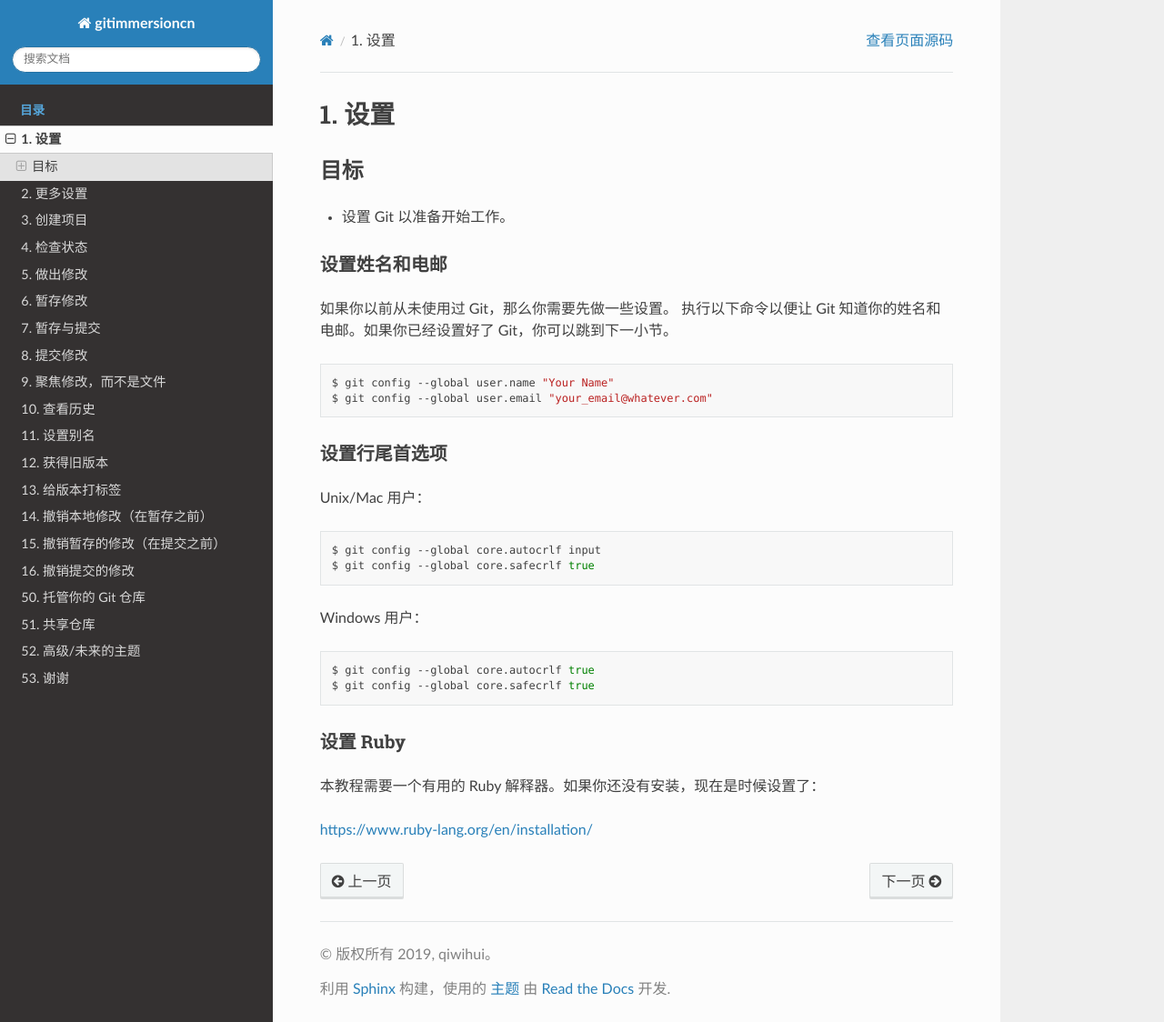
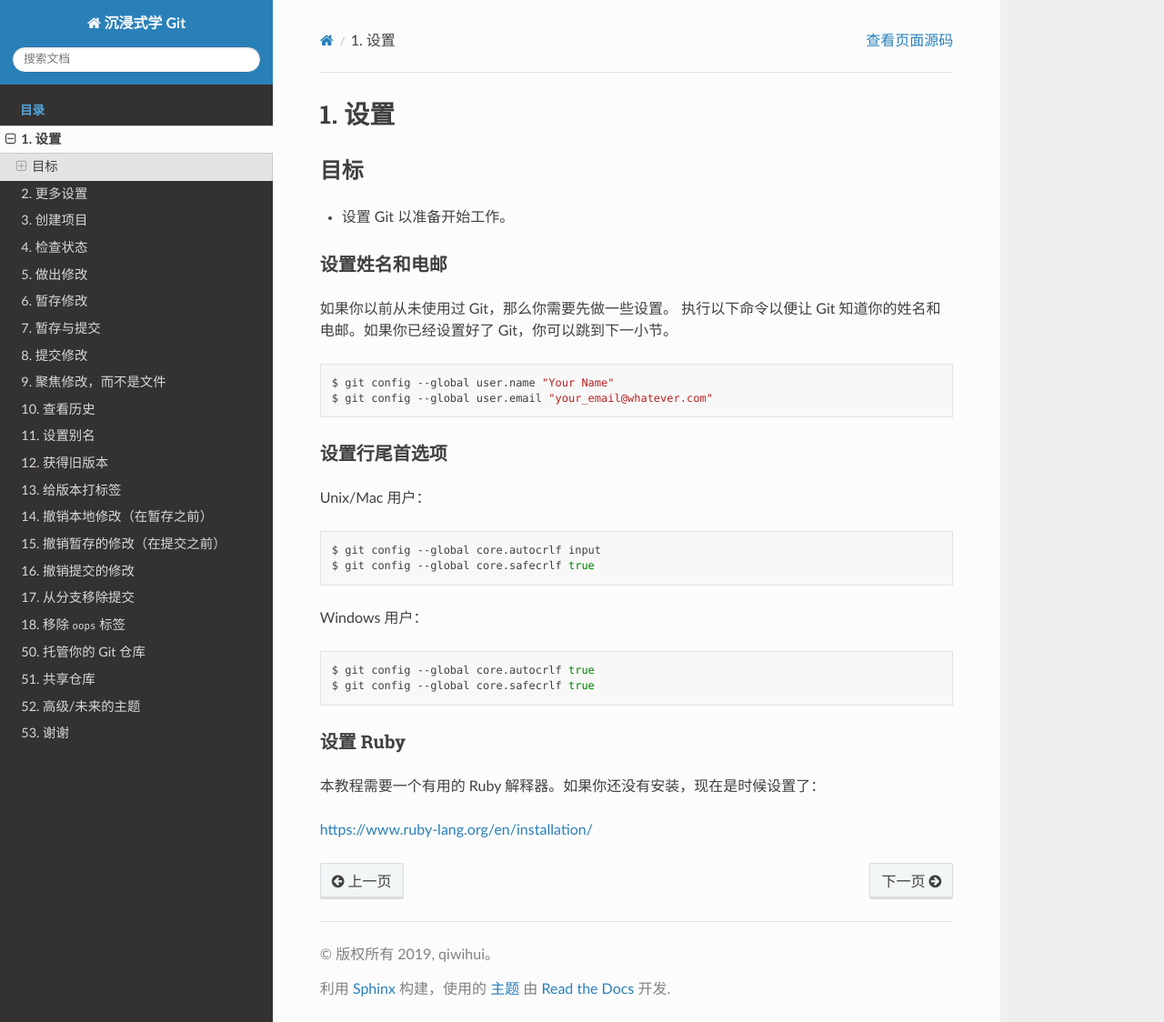
Before and after one commit to qiwihui/gitimmersion, a Sphinx documentation site: the page built from source/lab-1.rst, in a window 1280 px wide and 1124 px high. Shown: the whole window at 91% size. Built offline with Sphinx 7.4.7 and the Read the Docs theme 2.0.0, drawn with Linux system fonts in a browser that asks for light colours; pages that are not in the unit, such as notebooks, are missing from menus; some of the changed lines change nothing that is shown.

Commit message:
docs: lab-17,18

```diff
--- a/source/conf.py
+++ b/source/conf.py
@@ -17,7 +17,7 @@
 
 # -- Project information -----------------------------------------------------
 
-project = 'gitimmersioncn'
+project = '沉浸式学 Git'
 copyright = '2019, qiwihui'
 author = 'qiwihui'
 
--- /dev/null
+++ b/source/lab-17.rst
@@ -0,0 +1,121 @@
+17. 从分支移除提交
+======================
+
+目标
+^^^^^^^^^^^
+
+* 学习如何从分支移除最近的提交。
+
+上一小节的 ``revert`` 是一个让我们撤销仓库中的任意提交的强大命令。
+然而，原始提交和“撤销”提交在分支历史中都可见（使用 ``git log`` 命令）。
+
+经常我们提交代码，然后很快意识到犯了错误。如果有一个“收回”命令能允许我们假装不正确的提交从未发生过该多好啊。
+“收回”命令甚至还会阻止错误的提交在 ``git log`` 历史中的显示。这就像错误的提交从未发生过一样。
+
+
+重置命令
+-------------
+
+我们已经介绍过 ``reset`` 命令，并用它来设置暂存区以便与特定的提交保持一致（我们在之前的实验中使用 ``HEAD`` 提交）。
+
+当给定提交引用（如哈希值、分支或标签名）时，``reset`` 命令将：
+
+1. 重写当前分支到指向的特定提交
+2. 重置暂存区到匹配特定的提交（可选）
+3. 重置工作目录到匹配特定的提交（可选）
+
+
+检查历史
+------------
+
+让我们快速地查看我们的提交历史。
+
+.. code-block:: shell
+
+    $ git hist
+
+输出：
+
+.. code-block:: shell
+
+    $ git hist
+    * 8c2f695 2019-11-01 | Revert "Oops, we didn't want this commit" (HEAD -> master) [Jim Weirich]
+    * d5723b3 2019-11-01 | Oops, we didn't want this commit [Jim Weirich]
+    * 4d578d4 2019-11-01 | Added a comment (tag: v1) [Jim Weirich]
+    * dc1d42f 2019-11-01 | Added a default value (tag: v1-beta) [Jim Weirich]
+    * 9a1c494 2019-11-01 | Using ARGV [Jim Weirich]
+    * 063b40e 2019-11-01 | First Commit [Jim Weirich]
+
+我们看到在该分支中的最后两个提交为 “Oops” 和 “Revert Oops”。让我们使用 ``reset`` 来移除它们。
+
+
+首先，标记分支
+---------------
+
+但在我们移除提交前，让我们使用一个标签来标记最新的提交以便能够再次找到它。
+
+.. code-block:: shell
+
+    $ git tag oops
+
+
+重置到 “Oops” 前
+----------------
+
+看看上面的日志历史，我们可以知道标记为“v1”的提交是错误提交之前的正确提交。
+让我们重置分支到该位置。因为分支已经标记，所以我们可以在 ``reset`` 命令中使用标签名（ 如果它没有被标记，那么我们只能使用哈希值）。
+
+.. code-block:: shell
+
+    $ git reset --hard v1
+    $ git hist
+
+输出：
+
+.. code-block:: shell
+
+    $ git reset --hard v1
+    HEAD is now at 4d578d4 Added a comment
+    $ git hist
+    * 4d578d4 2019-11-01 | Added a comment (HEAD -> master, tag: v1) [Jim Weirich]
+    * dc1d42f 2019-11-01 | Added a default value (tag: v1-beta) [Jim Weirich]
+    * 9a1c494 2019-11-01 | Using ARGV [Jim Weirich]
+    * 063b40e 2019-11-01 | First Commit [Jim Weirich]
+
+我们的 ``master`` 分支现在指到 ``v1`` 提交，并且 “Oops” 和 “Revert Oops” 提交已经不在分支中。
+``--hard`` 参数表示应当更新工作目录以便与新的分支头保持一致。
+
+
+什么也没丢
+-------------
+
+但错误的提交发生了什么？结果是提交仍然在仓库中。事实上，我们仍然能够引用它们。
+记得在本实验开始我们使用标签 ``oops`` 标记了还原的提交。 让我们看看所有的提交。
+
+.. code-block:: shell
+
+    $ git hist --all
+
+输出：
+
+.. code-block:: shell
+
+    $ git hist --all
+    * 8c2f695 2019-11-01 | Revert "Oops, we didn't want this commit" (tag: oops) [Jim Weirich]
+    * d5723b3 2019-11-01 | Oops, we didn't want this commit [Jim Weirich]
+    * 4d578d4 2019-11-01 | Added a comment (HEAD -> master, tag: v1) [Jim Weirich]
+    * dc1d42f 2019-11-01 | Added a default value (tag: v1-beta) [Jim Weirich]
+    * 9a1c494 2019-11-01 | Using ARGV [Jim Weirich]
+    * 063b40e 2019-11-01 | First Commit [Jim Weirich]
+
+在这儿我们看到错误的提交并没有消失。它们仍然在仓库中。它们只是不再列到 master 分支中。
+如果我们没有标记它们，它们依然在仓库中，但除了使用哈希值外没有别的方法引用它们。
+未引用的提交保留在仓库中，一直到系统运行垃圾回收时。
+
+
+重置的危险性
+---------------
+
+在本地分支上重置一般是安全的。任何“事故”通常都能通过重置到想要的提交来恢复。
+
+然而，如果分支在共享的远程仓库上，那么重置可能使其他用户共享的分支混乱。
--- /dev/null
+++ b/source/lab-18.rst
@@ -0,0 +1,32 @@
+18. 移除 ``oops`` 标签
+=============================
+
+目标
+^^^^^^^^^^^
+
+* 移除 oops 标签（清理）。
+
+
+移除 ``oops`` 标签
+----------------------
+
+``oops`` 标签已经完成其目的了。让我们移除它，以使它引用的提交被作为垃圾回收。
+
+.. code-block:: shell
+
+    $ git tag -d oops
+    $ git hist --all
+
+输出：
+
+.. code-block:: shell
+
+    $ git tag -d oops
+    Deleted tag 'oops' (was 8c2f695)
+    $ git hist --all
+    * 4d578d4 2019-11-01 | Added a comment (HEAD -> master, tag: v1) [Jim Weirich]
+    * dc1d42f 2019-11-01 | Added a default value (tag: v1-beta) [Jim Weirich]
+    * 9a1c494 2019-11-01 | Using ARGV [Jim Weirich]
+    * 063b40e 2019-11-01 | First Commit [Jim Weirich]
+
+在仓库中不再列出 ``oops`` 标签了。
```
